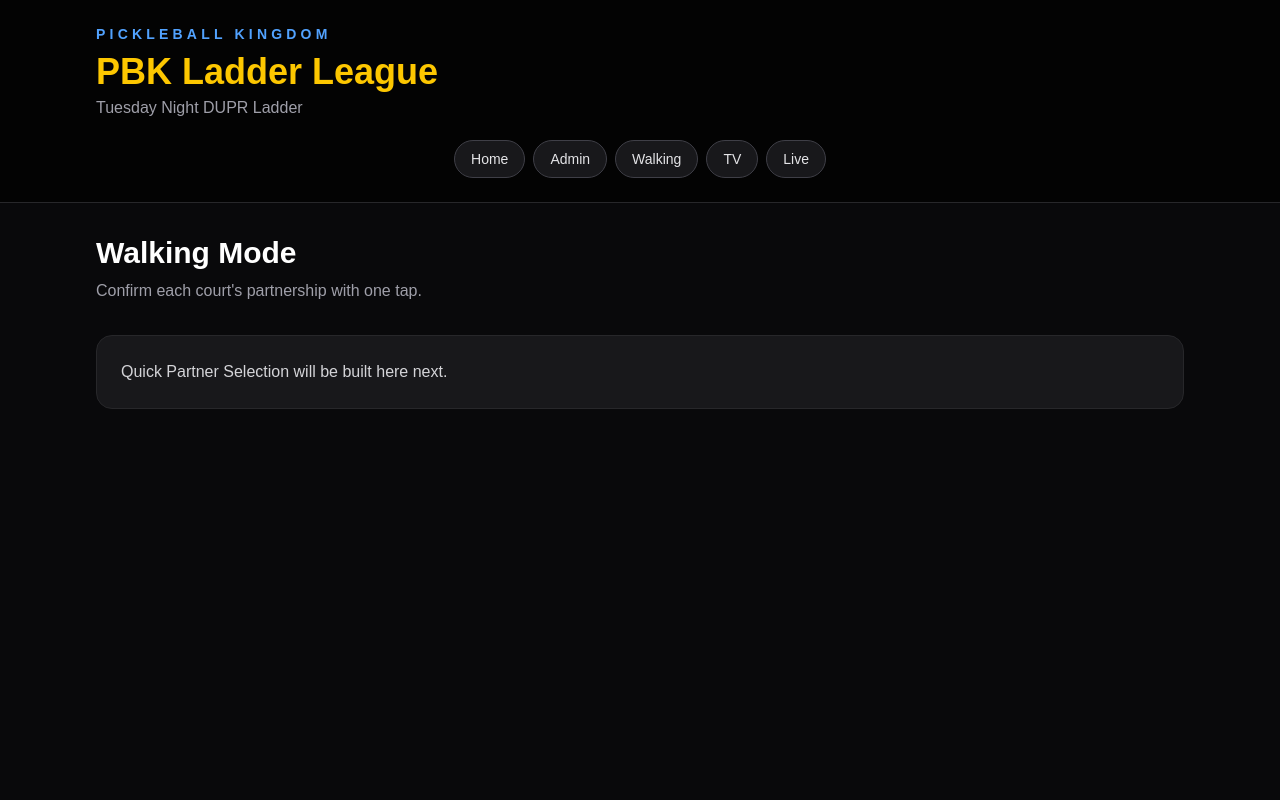
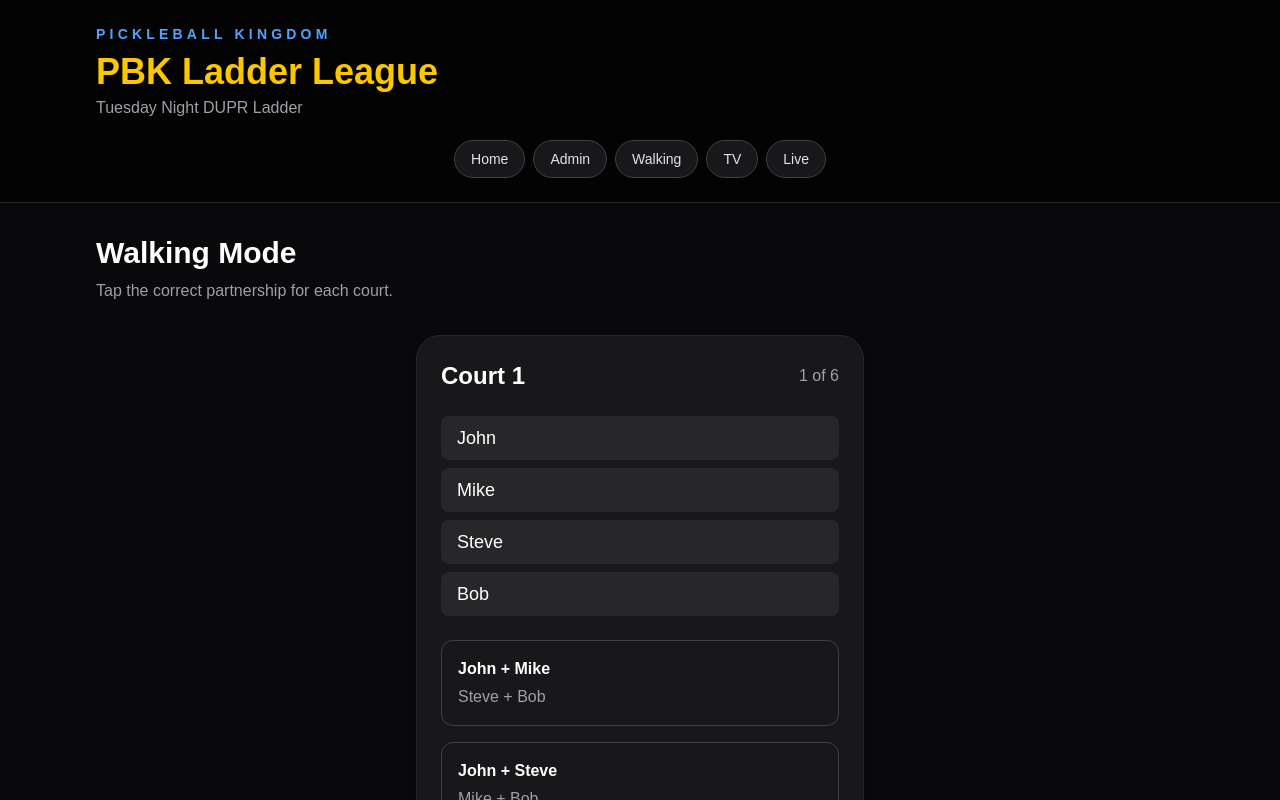
Before and after one commit to PabloPBK/pbk-ladder-league, a Next.js app: page /walking in a window 1280 px wide. Shown: the top 800 px of the page. Built offline with nearby package versions, Linux system fonts and the light colour scheme.

Commit message:
Add interactive Walking Mode court card

```diff
--- a/app/walking/page.tsx
+++ b/app/walking/page.tsx
@@ -1,16 +1,40 @@
+"use client";
+
 import { AppLayout } from "@/components/layout/AppLayout";
+import { CourtCard } from "@/components/courts/CourtCard";
 
 export default function WalkingPage() {
+  const players = ["John", "Mike", "Steve", "Bob"];
+
+  const pairings = [
+    {
+      team1: ["John", "Mike"] as [string, string],
+      team2: ["Steve", "Bob"] as [string, string],
+    },
+    {
+      team1: ["John", "Steve"] as [string, string],
+      team2: ["Mike", "Bob"] as [string, string],
+    },
+    {
+      team1: ["John", "Bob"] as [string, string],
+      team2: ["Mike", "Steve"] as [string, string],
+    },
+  ];
+
   return (
     <AppLayout
       title="Walking Mode"
-      description="Confirm each court's partnership with one tap."
+      description="Tap the correct partnership for each court."
     >
-      <div className="rounded-2xl border border-zinc-800 bg-zinc-900 p-6">
-        <p className="text-zinc-300">
-          Quick Partner Selection will be built here next.
-        </p>
-      </div>
+      <CourtCard
+        courtNumber={1}
+        totalCourts={6}
+        players={players}
+        pairings={pairings}
+        onSelect={(choice) => {
+          console.log("Selected pairing:", choice);
+        }}
+      />
     </AppLayout>
   );
 }
--- /dev/null
+++ b/components/courts/CourtCard.tsx
@@ -0,0 +1,94 @@
+"use client";
+
+import { useState } from "react";
+
+type Pairing = {
+  team1: [string, string];
+  team2: [string, string];
+};
+
+type CourtCardProps = {
+  courtNumber: number;
+  totalCourts: number;
+  players: string[];
+  pairings: Pairing[];
+  onSelect: (index: number) => void;
+};
+
+export function CourtCard({
+  courtNumber,
+  totalCourts,
+  players,
+  pairings,
+  onSelect,
+}: CourtCardProps) {
+  const [selectedIndex, setSelectedIndex] = useState<number | null>(null);
+
+  function handleSelect(index: number) {
+    if (selectedIndex !== null) return;
+
+    setSelectedIndex(index);
+    onSelect(index);
+  }
+
+  return (
+    <div className="mx-auto max-w-md rounded-3xl border border-zinc-800 bg-zinc-900 p-6 shadow-lg">
+      <div className="mb-6 flex items-center justify-between">
+        <h2 className="text-2xl font-bold">Court {courtNumber}</h2>
+
+        <span className="text-zinc-400">
+          {courtNumber} of {totalCourts}
+        </span>
+      </div>
+
+      <div className="mb-6 space-y-2">
+        {players.map((player) => (
+          <div
+            key={player}
+            className="rounded-lg bg-zinc-800 px-4 py-2 text-lg"
+          >
+            {player}
+          </div>
+        ))}
+      </div>
+
+      <div className="space-y-4">
+        {pairings.map((pairing, index) => {
+          const isSelected = selectedIndex === index;
+
+          return (
+            <button
+              key={index}
+              type="button"
+              disabled={selectedIndex !== null}
+              onClick={() => handleSelect(index)}
+              className={`w-full rounded-xl border p-4 text-left transition ${
+                isSelected
+                  ? "border-green-500 bg-green-500/15"
+                  : "border-zinc-700 hover:border-blue-500 hover:bg-zinc-800"
+              } disabled:cursor-default`}
+            >
+              <div className="flex items-start justify-between gap-4">
+                <div>
+                  <div className="font-semibold">
+                    {pairing.team1[0]} + {pairing.team1[1]}
+                  </div>
+
+                  <div className="mt-1 text-zinc-400">
+                    {pairing.team2[0]} + {pairing.team2[1]}
+                  </div>
+                </div>
+
+                {isSelected && (
+                  <span className="text-lg font-bold text-green-400">
+                    ✓ Confirmed
+                  </span>
+                )}
+              </div>
+            </button>
+          );
+        })}
+      </div>
+    </div>
+  );
+}
```
